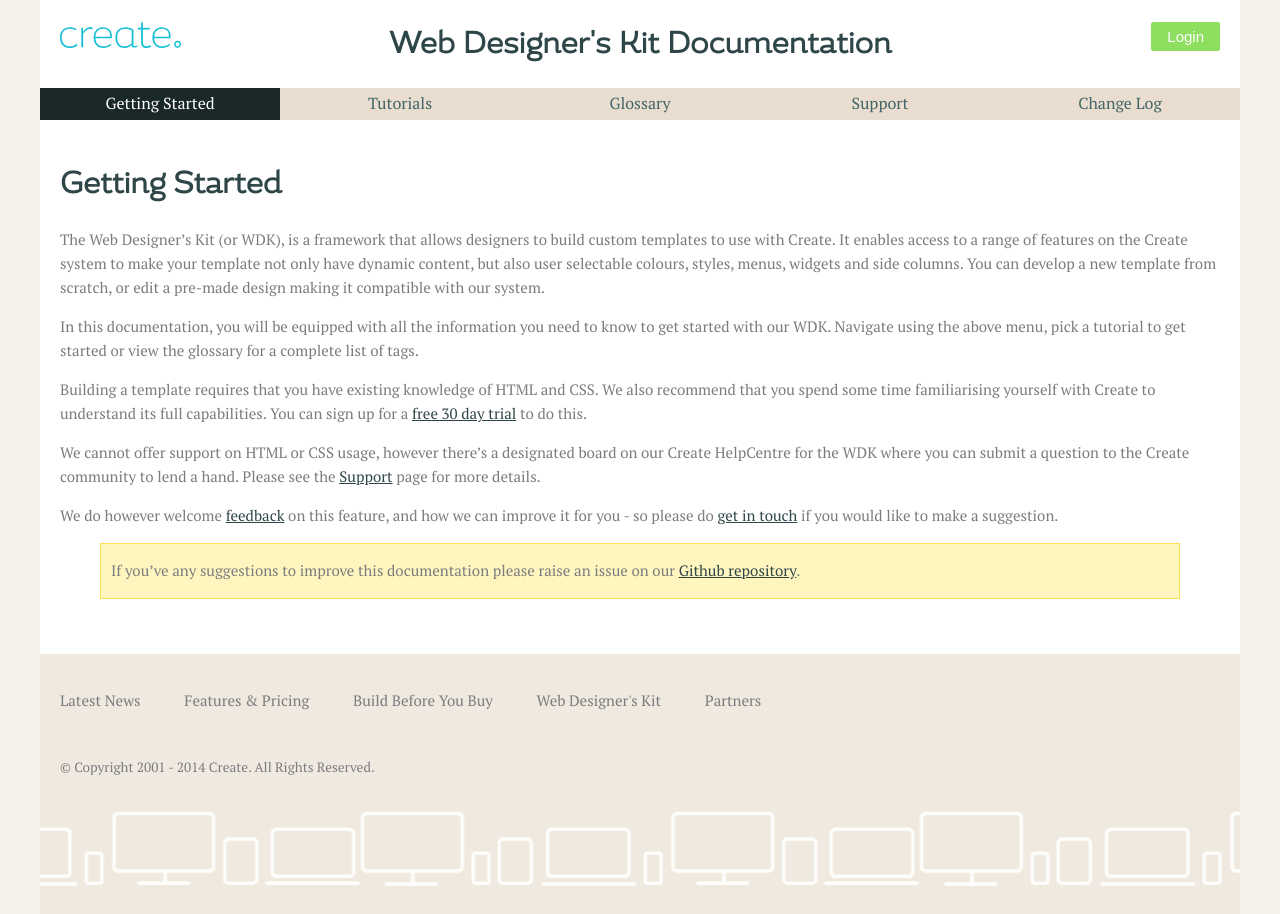
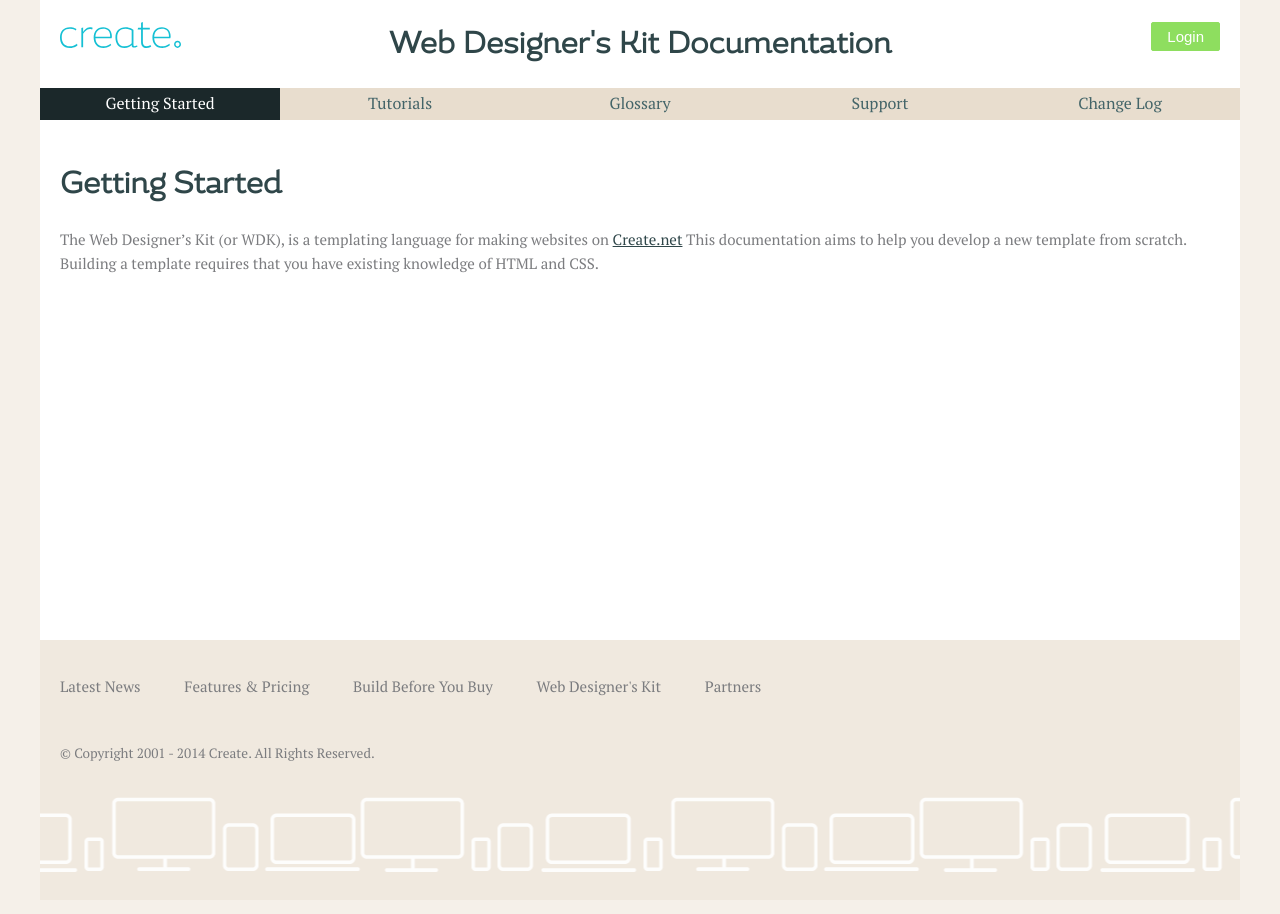
Before and after one commit to createdotnet/wdk, a Jekyll site: the page built from index.md, in a window 1280 px wide. Built offline with Jekyll 4.4.1, drawn with Linux system fonts in a browser that asks for light colours.

Commit message:
Update index.md

```diff
--- a/index.md
+++ b/index.md
@@ -3,16 +3,5 @@
 title: Getting Started
 ---
 
-The Web Designer’s Kit (or WDK), is a framework that allows designers to build custom templates to use with Create.
-It enables access to a range of features on the Create system to make your template not only have dynamic content, but also user selectable colours, styles, menus, widgets and side columns. You can develop a new template from scratch, or edit a pre-made design making it compatible with our system.
-
-In this documentation, you will be equipped with all the information you need to know to get started with our WDK. Navigate using the above menu, pick a tutorial to get started or view the glossary for a complete list of tags.
-
-
-Building a template requires that you have existing knowledge of HTML and CSS. We also recommend that you spend some time familiarising yourself with Create to understand its full capabilities. You can sign up for a [free 30 day trial](http://www.create.net/signup.phtml) to do this.
-
-We cannot offer support on HTML or CSS usage, however there's a designated board on our Create HelpCentre for the WDK where you can submit a question to the Create community to lend a hand. Please see the [Support]({{ site.baseurl }}/support.html) page for more details.
-
-We do however welcome [feedback](http://www.create.net/contact.phtml?showpage=contactform) on this feature, and how we can improve it for you - so please do [get in touch](http://www.create.net/contact.phtml?showpage=contactform) if you would like to make a suggestion.
-
-> If you've any suggestions to improve this documentation please raise an issue on our [Github repository](https://github.com/createdotnet/wdk/issues).
+The Web Designer’s Kit (or WDK), is a templating language for making websites on [Create.net](http://www.create.net/)
+This documentation aims to help you develop a new template from scratch. Building a template requires that you have existing knowledge of HTML and CSS.
```
